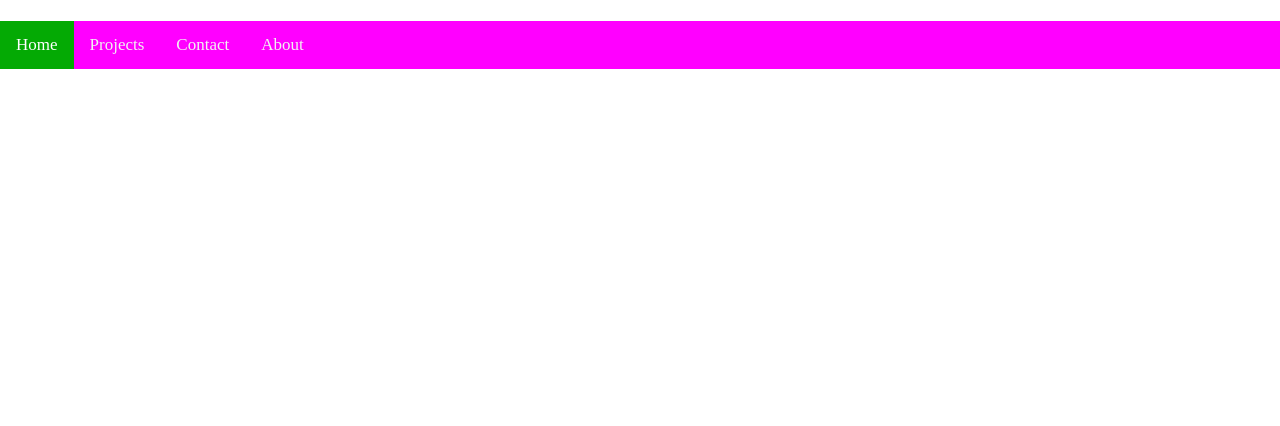
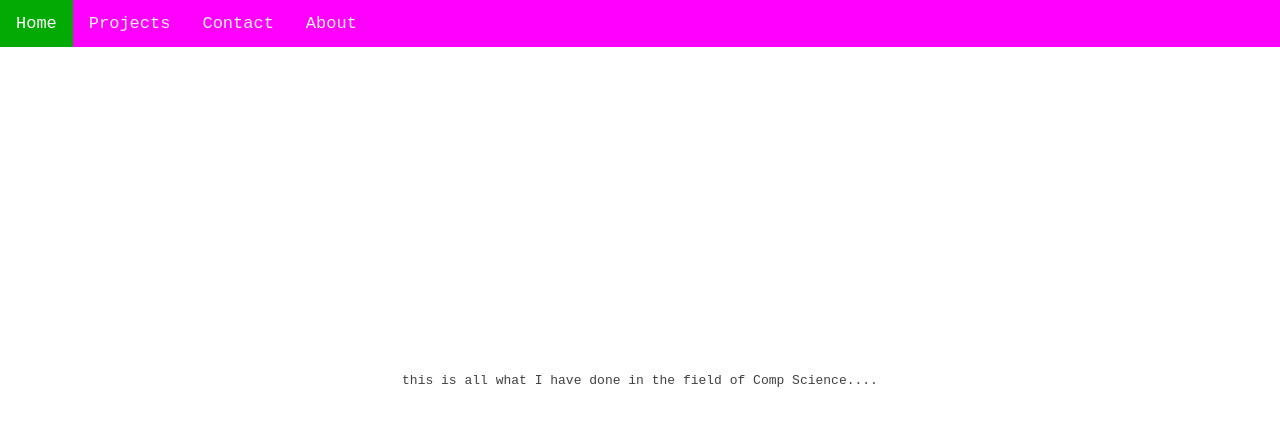
Before and after one commit to glennin-codes/a-well-build-voice-app, a plain HTML site: page about.html in a window 1280 px wide. Drawn offline with Linux system fonts and the light colour scheme.

Commit message:
voice app

```diff
--- a/about.html
+++ b/about.html
@@ -6,6 +6,8 @@
     <meta name="viewport" content="width=device-width, initial-scale=1.0">
     <title>about</title>
     <link rel="stylesheet" href="navbar.css">
+    <link rel="stylesheet" href="style.css">
+    <link rel="stylesheet" href="https://cdnjs.cloudflare.com/ajax/libs/font-awesome/6.0.0/css/all.min.css">
 </head>
 <style>
     body{
@@ -17,7 +19,7 @@
 <body>
 
  <header class="topnav" id="myTopnav">
-    <a href="home.html" class="active">Home</a>
+    <a href="index.html" class="active">Home</a>
     <a href="projects.html">Projects</a>
     <a href="contact.html">Contact</a>
     <a href="about.html">About</a>
@@ -25,6 +27,9 @@
       <i class="fa fa-bars"></i>
     </a>
   </header>
-    <h1>this are all the deatils about me ...</h1>
+  <div class="wrapper">
+    <p>this is  all what I have done in the field of Comp Science....</p>
+</div>
 </body>
+<script src="app.js"></script>
 </html>
--- a/navbar.css
+++ b/navbar.css
@@ -5,6 +5,8 @@
     width: 100%;
     position: fixed;
     text-align: center;
+    top: 0;
+
 
   }
 
--- a/style.css
+++ b/style.css
@@ -17,9 +17,8 @@ h1 {
   }
 
 .wrapper{
-
+  top: 45%;
   position: relative;
-  top: 45%;
   justify-content: center;
   align-items: center;
   display: flex;
@@ -157,7 +156,6 @@ label {
   }
   @media screen and (max-width: 600px) {
    .title{
-     margin-left: 5rem;
      display: flex;
      flex-direction: row;
      padding-left: 20px;
```
Also changed, not shown: contact.html (+7 -5 lines), index.html (renamed from home.html, +2 -2 lines), projects.html (+7 -3 lines).
